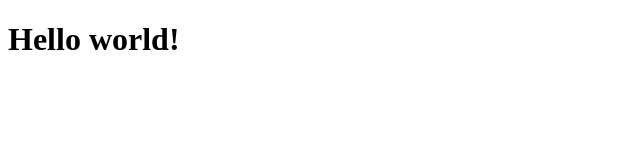
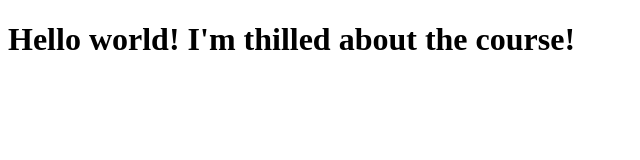
Before and after one commit to chriswang1990/AngularJSProjects, a plain HTML site: page index.html in a window 1280 px wide. Shown: the whole page, without its empty margins (0-640 px from the left). Drawn offline with Linux system fonts and the light colour scheme.

Commit message:
next version of testing page.

```diff
--- a/index.html
+++ b/index.html
@@ -5,6 +5,6 @@
     <title>Hello Coursera</title>
   </head>
   <body>
-    <h1>Hello world!</h1>
+    <h1>Hello world! I'm thilled about the course!</h1>
   </body>
 </html>
```
